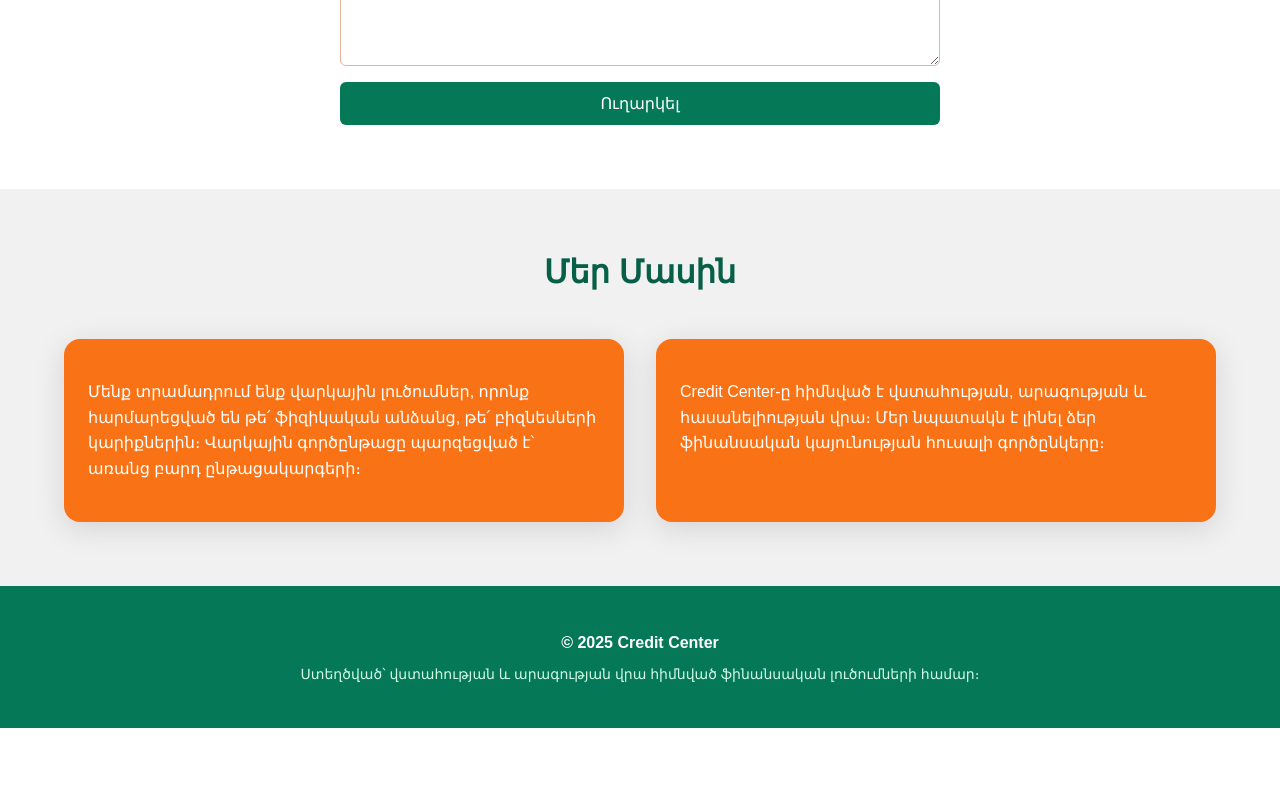
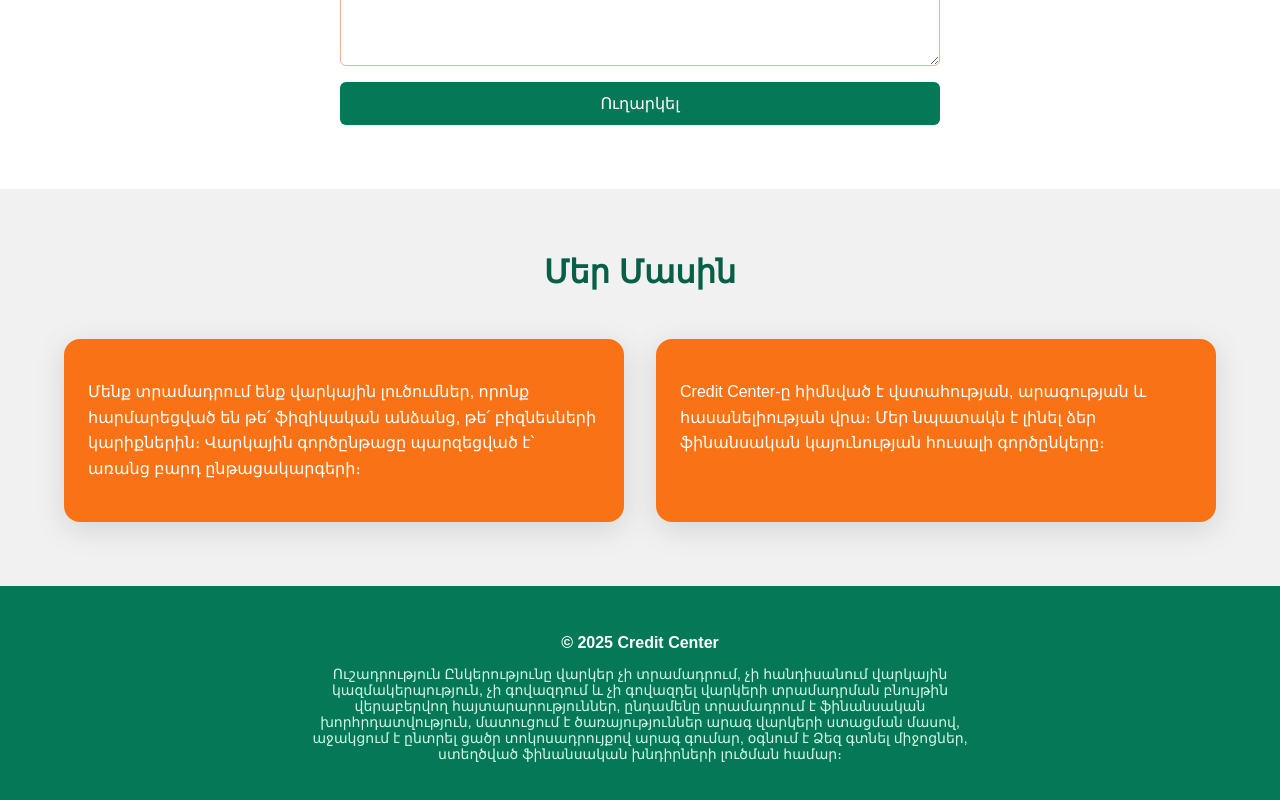
Before and after one commit to InnaMnatsakanyan/credit_center, a React (Vite) app: page / in a window 1280 px wide. Shown: the part 2077-2877 px from the top of the page. Before the commit the page ends 2805 px from the top, so only its background shows below. Built offline with nearby package versions, Linux system fonts and the light colour scheme; the HTML template or start-up script is replaced by a standard one.

Commit message:
Resolve merge with remote main

```diff
--- a/src/components/footer/footer.tsx
+++ b/src/components/footer/footer.tsx
@@ -11,7 +11,8 @@ export const Footer = () => {
         <FooterContainer>
             <FooterInner>
                 <FooterText>© {new Date().getFullYear()} Credit Center</FooterText>
-                <FooterNote>Ստեղծված՝ վստահության և արագության վրա հիմնված ֆինանսական լուծումների համար։</FooterNote>
+                <FooterNote>Ուշադրություն
+                    Ընկերությունը վարկեր չի տրամադրում, չի հանդիսանում վարկային կազմակերպություն, չի գովազդում և չի գովազդել վարկերի տրամադրման բնույթին վերաբերվող հայտարարություններ, ընդամենը տրամադրում է ֆինանսական խորհրդատվություն, մատուցում է ծառայություններ արագ վարկերի ստացման մասով, աջակցում է ընտրել ցածր տոկոսադրույքով արագ գումար, օգնում է Ձեզ գտնել միջոցներ, ստեղծված ֆինանսական խնդիրների լուծման համար։</FooterNote>
             </FooterInner>
         </FooterContainer>
     );
```
